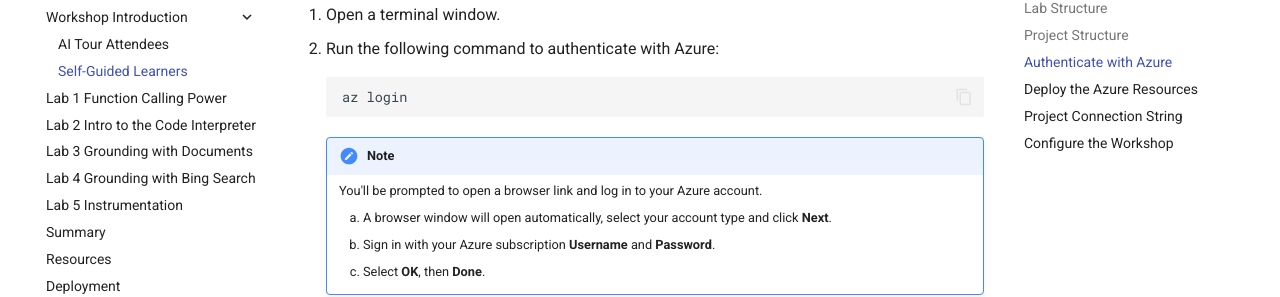
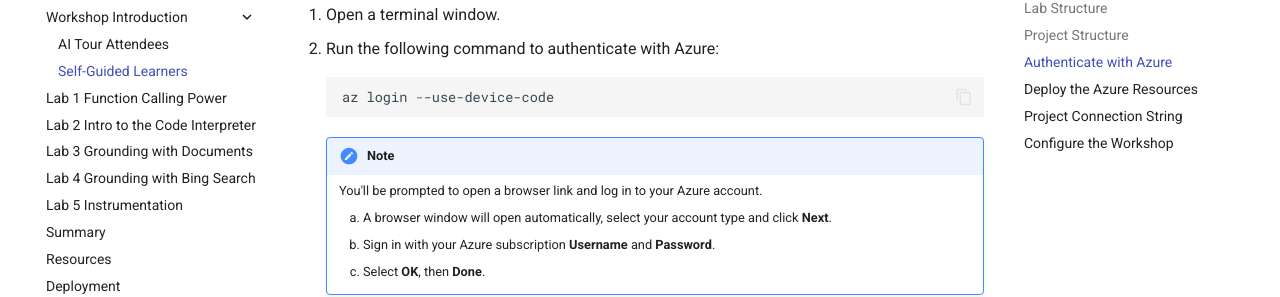
Before and after one commit to yelamanchili-murali/build-your-first-agent-with-azure-ai-agent-service-workshop, an MkDocs documentation site: the page built from docs/docs/introduction-self-guided.md, in a window 1280 px wide and 900 px high, scrolled down 1661 px. Shown: the part 172-469 px from the top of the window. Built offline with MkDocs 1.6.1 and Material for MkDocs 9.7.7, drawn with Linux system fonts in a browser that asks for light colours.

Commit message:
Update introduction-self-guided.md

````diff
--- a/docs/docs/introduction-self-guided.md
+++ b/docs/docs/introduction-self-guided.md
@@ -42,7 +42,7 @@ You need to authenticate with Azure so the agent app can access the Azure AI Age
 2. Run the following command to authenticate with Azure:
 
     ```powershell
-    az login
+    az login --use-device-code
     ```
 
     !!! note
````
